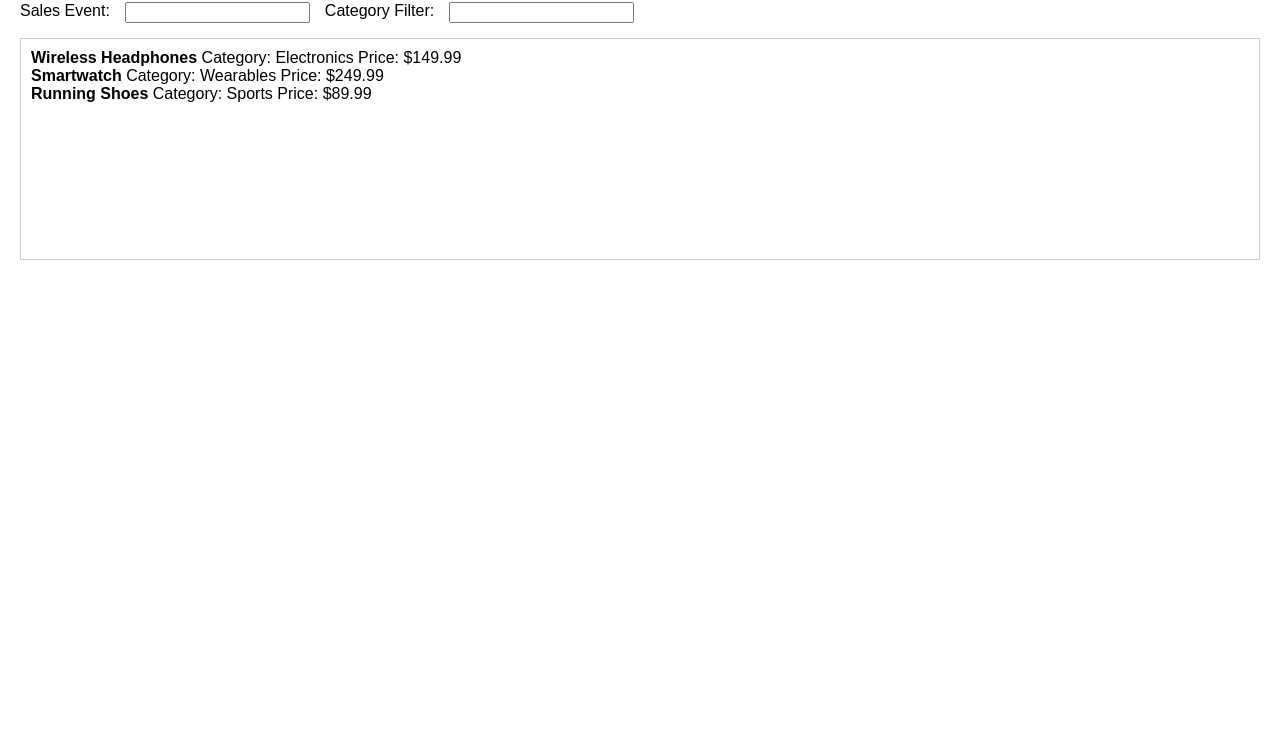
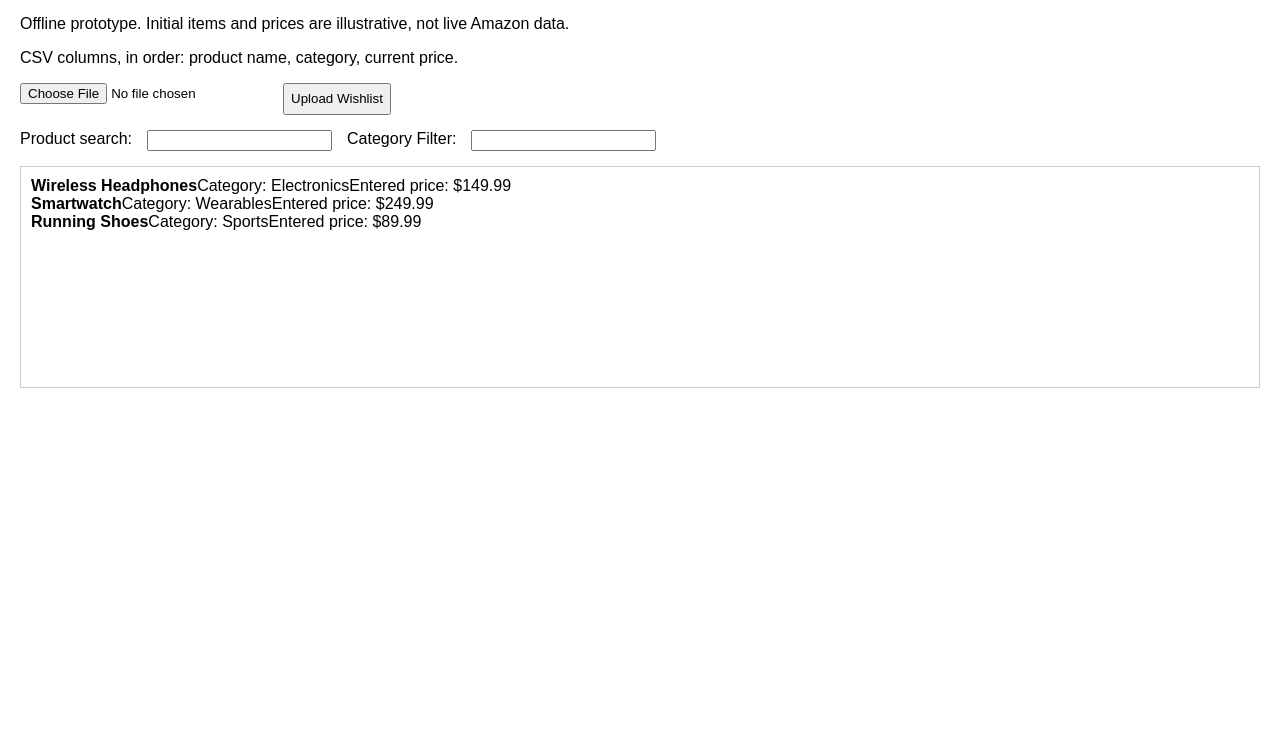
Before and after one commit to AyushKJha/Amazon-Wishlist-filter, a plain HTML site: page index.html in a window 1280 px wide. Shown: the part 65-800 px from the top of the page. Drawn offline with Linux system fonts and the light colour scheme.

Commit message:
ForgeRadar: iteration 2 · 2026-10-04

```diff
--- a/app.js
+++ b/app.js
@@ -32,7 +32,9 @@ function parseCSV(file) {
        items.push(item);
      }
 
+     wishlist.length=0;
      wishlist.push(...items);
+     renderResults();
      document.getElementById('upload-status').textContent = 'CSV uploaded successfully!';
    };
    reader.readAsText(file);
@@ -51,14 +53,10 @@ function renderResults() {
    (filterCategory === '' || item.category.toLowerCase().includes(filterCategory.toLowerCase()))
  ));
 
- const resultsHTML = filteredWishlist.map(item => `
- <div class="result-item">
-   <strong>${item.product}</strong>
-   <span>Category: ${item.category}</span>
-   <span>Price: $${item.price.toFixed(2)}</span>
- </div>`).join('\n');
-
- document.getElementById('results-container').innerHTML = resultsHTML;
+ const container=document.getElementById('results-container');
+ container.replaceChildren();
+ for(const item of filteredWishlist){const card=document.createElement('div');card.className='result-item';for(const [tag,value] of [['strong',item.product],['span','Category: '+item.category],['span','Entered price: $'+item.price.toFixed(2)]]){const element=document.createElement(tag);element.textContent=value;card.append(element);}container.append(card);}
+ if(!filteredWishlist.length)container.textContent='No matching items. Try another filter.';
 }
 
 // Initialize with sample data
--- a/index.html
+++ b/index.html
@@ -1 +1 @@
-<!doctype html><html lang="en"><head><meta charset="utf-8"><meta name="viewport" content="width=device-width,initial-scale=1"><title>Amazon Wishlist Filter / Deal Query</title><link rel="stylesheet" href="style.css"><script src="app.js" defer></script></head><body><div id="upload-container"><input type="file" accept="text/csv" id="csv-upload"> <button id="upload-btn">Upload Wishlist</button> <p id="upload-status"></p></div><div id="filters"><label for="sales-event">Sales Event:</label><input type="text" id="sales-event"> <label for="category-filter">Category Filter:</label><input type="text" id="category-filter"></div><div id="results-container"></div></body></html>
+<!doctype html><html lang="en"><head><meta charset="utf-8"><meta name="viewport" content="width=device-width,initial-scale=1"><title>Amazon Wishlist Filter / Deal Query</title><link rel="stylesheet" href="style.css"><script src="app.js" defer></script></head><body><h1>Wishlist Studio</h1><p>Offline prototype. Initial items and prices are illustrative, not live Amazon data.</p><p>CSV columns, in order: product name, category, current price.</p><div id="upload-container"><input type="file" accept="text/csv" id="csv-upload"> <button id="upload-btn">Upload Wishlist</button> <p id="upload-status"></p></div><div id="filters"><label for="sales-event">Product search:</label><input type="text" id="sales-event"> <label for="category-filter">Category Filter:</label><input type="text" id="category-filter"></div><div id="results-container"></div></body></html>
```
